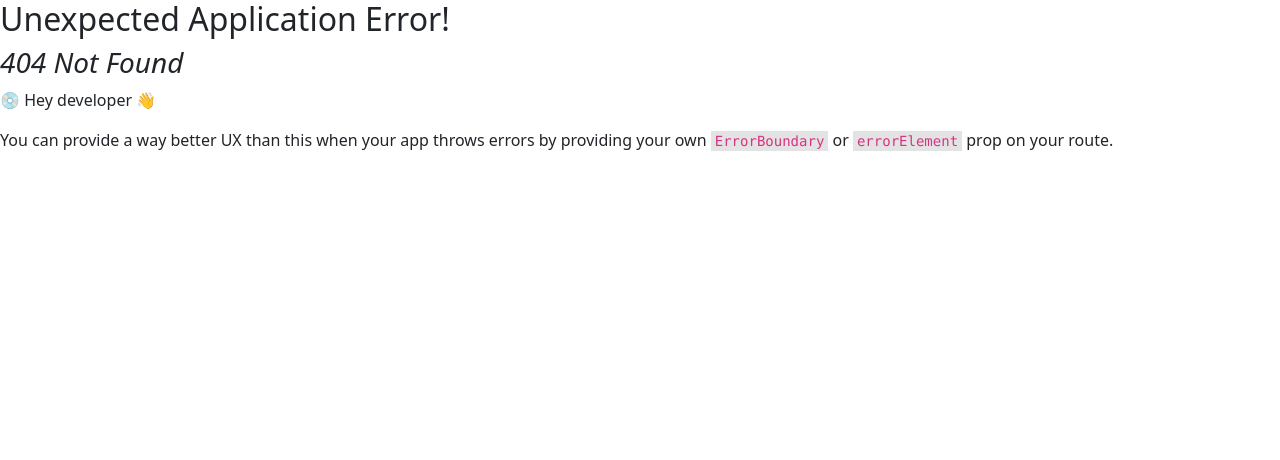
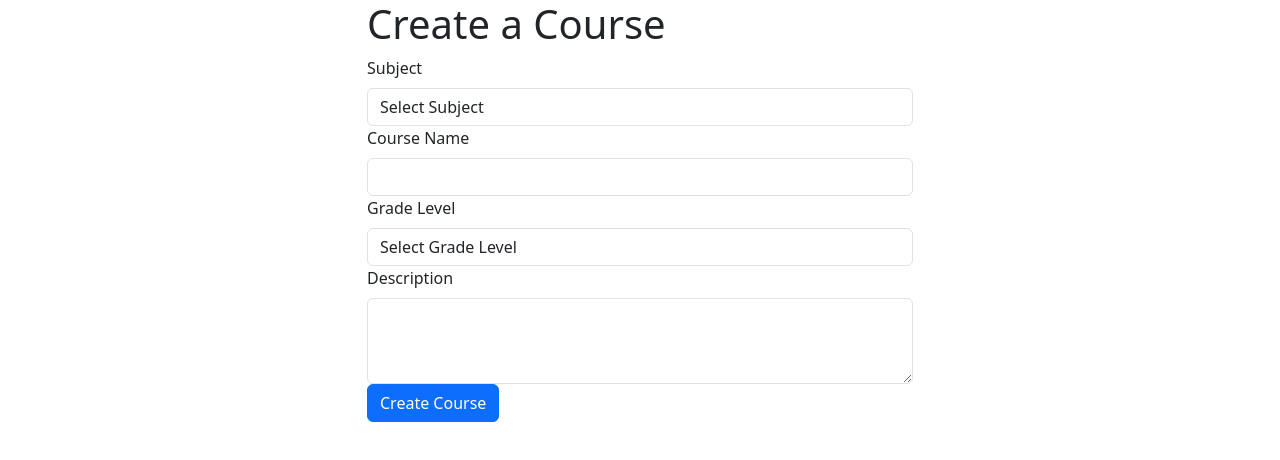
Before and after one commit to cernoalpha/pashae, a React (Vite) app: page /cc in a window 1280 px wide. Before the commit this address had no page. Shown: the top 460 px of the page. Built offline with nearby package versions, Linux system fonts and the light colour scheme.

Commit message:
new commit

```diff
--- a/src/main.jsx
+++ b/src/main.jsx
@@ -6,6 +6,7 @@ import CoursesPage from './pages/Courses.jsx'
 import Assignment from './pages/Assignment.jsx'
 import TeacherDashboard from './pages/TeacherDash.jsx'
 import AssignmentSettings from './pages/TeacherAssignment.jsx'
+import CourseCreationPage from "./pages/AddCourse.jsx"
 import {store} from './store.js';
 import { Provider } from 'react-redux';
 
@@ -36,6 +37,10 @@ const router = createBrowserRouter([
     path: "/teca",
     element: <AssignmentSettings />,
   },
+  {
+    path: "/cc",
+    element: <CourseCreationPage />,
+  },
 
 ]);
 
--- /dev/null
+++ b/src/pages/AddCourse.jsx
@@ -0,0 +1,158 @@
+import React, { useState, useEffect } from 'react';
+import { Form, Button, Container, Row, Col } from 'react-bootstrap';
+
+const CourseCreationPage = () => {
+  const [formData, setFormData] = useState({
+    subject: 'Select Subject',
+    name: '',
+    gradeLevel: '',
+    teacherName: '',
+    description: '',
+    teacherId: '',
+  });
+
+  const handleSubmit = async (e) => {
+    e.preventDefault();
+
+    try {
+
+      const response = await fetch('http://localhost:3001/addcourse', {
+        method: 'POST',
+        headers: {
+          'Content-Type': 'application/json',
+        },
+        body: JSON.stringify(formData),
+      });
+
+      if (!response.ok) {
+        throw new Error('Failed to create course');
+      }
+
+      alert('Course created successfully');
+      setFormData({
+        subject: 'Select Subject',
+        name: '',
+        gradeLevel: '',
+        teacherName: '',
+        description: '',
+      });
+    } catch (error) {
+      console.error('Error creating course:', error);
+    }
+  };
+
+
+  const handleChange = (e) => {
+    setFormData({
+      ...formData,
+      [e.target.name]: e.target.value,
+    });
+  };
+
+  const AvailableCoursesPage = () => {
+    const [courses, setCourses] = useState([]);
+
+    useEffect(() => {
+      fetchAvailableCourses();
+    }, []);
+
+    const fetchAvailableCourses = async () => {
+      try {
+        const response = await fetch('http://localhost:3001/getallcourses');
+        if (!response.ok) {
+          throw new Error('Failed to fetch courses');
+        }
+
+        const data = await response.json();
+        setCourses(data.courses);
+      } catch (error) {
+        console.error('Error fetching courses:', error);
+      }
+    };
+
+    return (
+      <div>
+        <h1>Available Courses</h1>
+        <ul>
+          {courses.map((course) => (
+            <li key={course.id}>
+              <strong>{course.name}</strong> - {course.subject}, Grade: {course.gradeLevel}
+              <p>{course.description}</p>
+            </li>
+          ))}
+        </ul>
+      </div>
+    );
+  };
+
+
+  return (
+    <Container>
+      <Row>
+        <Col md={{ span: 6, offset: 3 }}>
+          <h1>Create a Course</h1>
+          <Form onSubmit={handleSubmit}>
+            <Form.Group controlId="subject">
+              <Form.Label>Subject</Form.Label>
+              <Form.Control
+                as="select"
+                name="subject"
+                value={formData.subject}
+                onChange={handleChange}
+                readOnly
+              >
+                <option value="">Select Subject</option>
+                <option value="Mathematics">Mathematics</option>
+                <option value="Computer Science">Computer Science</option>
+                <option value="Business">Business</option>
+                <option value="Arts">Arts</option>
+              </Form.Control>
+            </Form.Group>
+            <Form.Group controlId="name">
+              <Form.Label>Course Name</Form.Label>
+              <Form.Control
+                type="text"
+                name="name"
+                value={formData.name}
+                onChange={handleChange}
+                required
+              />
+            </Form.Group>
+            <Form.Group controlId="gradeLevel"/>
+              <Form.Label>Grade Level</Form.Label>
+              <Form.Control
+                as="select"
+                name="gradeLevel"
+                value={formData.gradeLevel}
+                onChange={handleChange}
+                required
+              >
+                <option value="">Select Grade Level</option>
+                <option value="High School">High School</option>
+                <option value="Elementary School">Elementary School</option>
+                {/* Add more grade levels as needed */}
+              </Form.Control>
+            <Form.Group controlId="description">
+              <Form.Label>Description</Form.Label>
+              <Form.Control
+                as="textarea"
+                rows={3}
+                name="description"
+                value={formData.description}
+                onChange={handleChange}
+                required
+              />
+            </Form.Group>
+            <Button variant="primary" type="submit">
+              Create Course
+            </Button>
+          </Form>
+        </Col>
+      </Row>
+    </Container>
+
+
+  );
+};
+
+export default CourseCreationPage;
--- a/src/pages/TeacherDash.jsx
+++ b/src/pages/TeacherDash.jsx
@@ -13,6 +13,9 @@ import {
 } from "react-bootstrap";
 import DatePicker from "react-datepicker";
 import "react-datepicker/dist/react-datepicker.css";
+import { Navbar, Nav } from 'react-bootstrap';
+import { Link } from 'react-router-dom';
+
 
 const TeacherDashboard = () => {
 
@@ -39,7 +42,6 @@ const TeacherDashboard = () => {
         { id: 6, name: "Student 6" },
       ],
     },
-    // Add more courses as needed
   ];
 
   const [showCalendar, setShowCalendar] = useState(false);
@@ -67,7 +69,7 @@ const TeacherDashboard = () => {
   };
 
   const handleSaveClass = () => {
-    // Check if any required field is empty
+
     if (
       !selectedDate ||
       !newClass.time ||
@@ -123,73 +125,22 @@ const TeacherDashboard = () => {
 
   return (
     <>
-    <div className="baap">
-      {/* Profile Button (Top Right Corner) */}
-      <nav className="navbar bg-body-tertiary sticky-top">
-        <div class="container-fluid">
-          <a class="navbar-brand" href="/tec">
-            AppName
-          </a>
-          <form class="d-flex" role="search">
-            <div className="d-flex">
-              <img
-                src="/Assets/erwin.jpg" // Replace with the actual path to the teacher's image
-                alt="Teacher"
-                className="img-fluid rounded-circle"
-                style={{ width: "40px", height: "40px", cursor: "pointer" }}
-                onClick={handleOpenProfileModal}
-              />
-            </div>
-          </form>
-        </div>
-      </nav>
-
-      {/* Teacher's Profile Modal */}
-      <Modal show={openProfileModal} onHide={handleCloseProfileModal}>
-        <Modal.Header closeButton></Modal.Header>
-        <Modal.Body className="text-center">
-          <img
-            src="/Assets/erwin.jpg"
-            alt="Teacher"
-            className="img-fluid rounded-circle"
-            style={{ width: "100px", height: "100px", margin: "auto" }}
-          />
-          <h5 className="font-weight-bold mt-2">John Doe</h5>
-          <p>john.doe@example.com</p>
-
-          <div className="mt-2">
-            <Button variant="primary" className="mr-2 mx-2">
-              Reset Password
-            </Button>
-            <Button variant="danger-outline" className="btn btn-outline-danger">
-              Sign Out
-            </Button>
-          </div>
-        </Modal.Body>
-      </Modal>
-
-      {/* <Button variant="primary" className="mb-3" onClick={handleCreateClass}>
-          Create New Class
-        </Button> */}
-
-      <div className="hero">
-        <h1>Hello John Doe</h1>
-      </div>
+      <div className="main-wrapper">
+        <Navbar bg="light" expand="lg">
+          <Navbar.Brand as={Link} to="/"></Navbar.Brand>
+          <Navbar.Toggle aria-controls="basic-navbar-nav" />
+          <Navbar.Collapse id="basic-navbar-nav">
+            <Nav className="justify-content-start"> {/* Change from ml-auto to justify-content-start */}
+              <Nav.Link as={Link} to="/">Home</Nav.Link>
+              <Nav.Link as={Link} to="/cc">My courses</Nav.Link>
+              <Nav.Link as={Link} to="/contact">Contact</Nav.Link>
+            </Nav>
+          </Navbar.Collapse>
+        </Navbar>
 
         <br />
         <Container className="mt-3">
-        <center>
-          <h2>COURSES</h2>
-          <i class="fa-solid fa-chevron-down"></i>
-        </center>
-
-        <br />
-        <br />
-        <br />
-        <br />
-
           <Container className="mt-3">
-          {/* Iterate over courses and students */}
             {backendData.map((course, index) => (
               <div key={index} className="course-box">
                 <h3>{course.courseName}</h3>
@@ -202,15 +153,14 @@ const TeacherDashboard = () => {
                       {student.id}
                       {student.name}
                       <div className="button-container">
-                      <Button className="btn mx-2 btn-primary"  onClick={handleCreateClass}>Schedule Class</Button>
-                      <Button className="btn btn-primary">Assignment</Button>
+                        <Button className="btn mx-2 btn-primary" onClick={handleCreateClass}>Schedule Class</Button>
+                        {/* <Button className="btn btn-primary">Assignment</Button> */}
                       </div>
                     </li>
                   ))}
                 </ul>
               </div>
             ))}
-          {/* ... (your existing code) */}
           </Container>
 
           <div className="schedule">
@@ -234,8 +184,6 @@ const TeacherDashboard = () => {
                       className="form-control mb-3"
                     />
                   </Form.Group>
-
-              {/* New Class Form */}
                   <Form>
                     <Form.Group className="mb-3">
                       <Form.Label>Time:</Form.Label>
@@ -290,8 +238,6 @@ const TeacherDashboard = () => {
               </Card>
             )}
           </div>
-
-        {/* Display created classes */}
           <div className="created-classes">
             <Row>
               {createdClasses.map((cls, index) => (
--- a/src/styles/TeachDash.css
+++ b/src/styles/TeachDash.css
@@ -23,14 +23,7 @@
 
 }
 
-h1{
-  transition: 600ms;
-}
 
-h1:hover{
-  transform: scale(1.3);
-
-}
 
 .list-item{
   display: flex;
```
Also changed, not shown: src/pages/Quiz.jsx (deleted, +0 -37 lines), public/Assets/image.jpg (deleted). Lines whose indentation alone changed are shown as unchanged.
